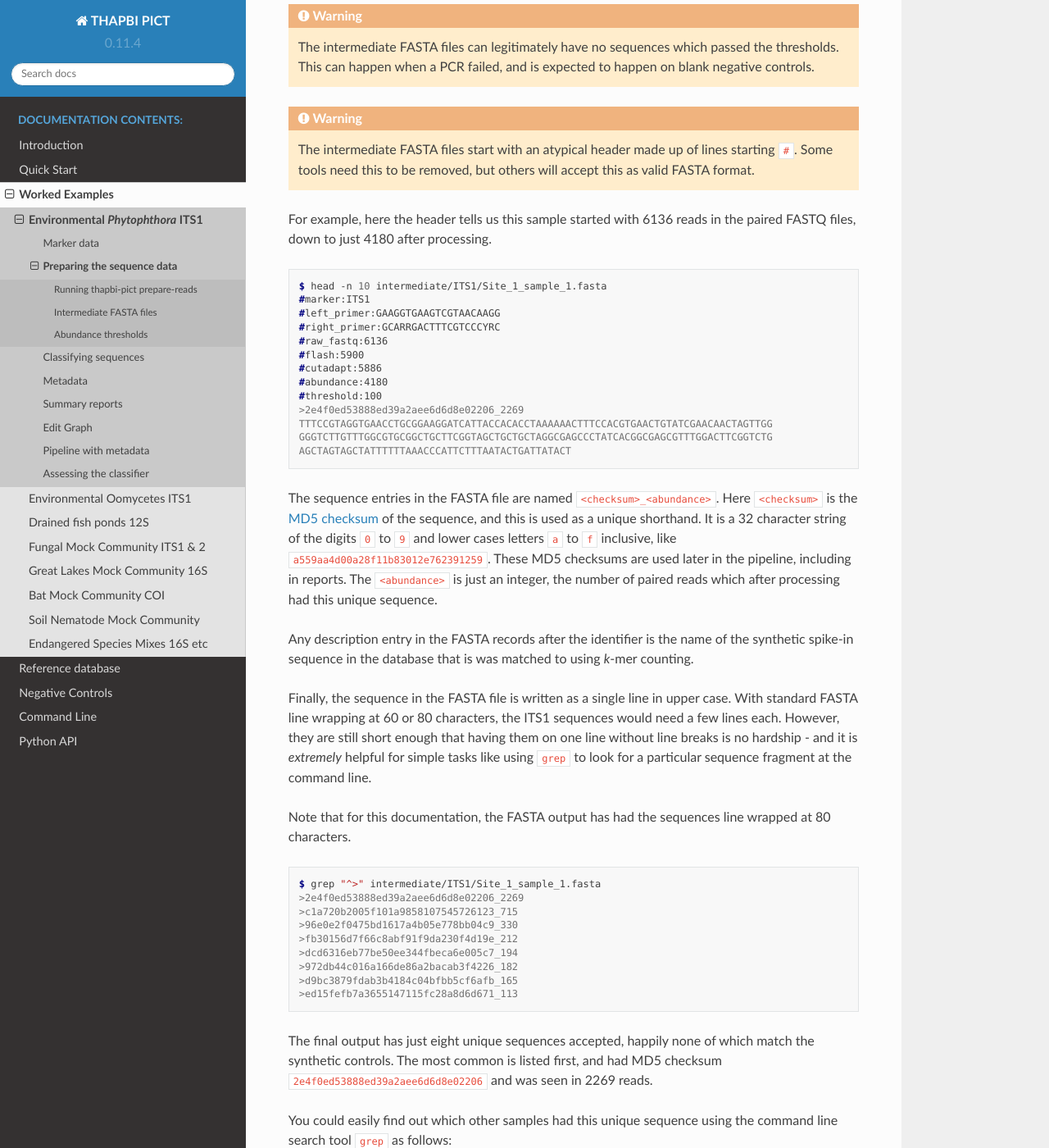
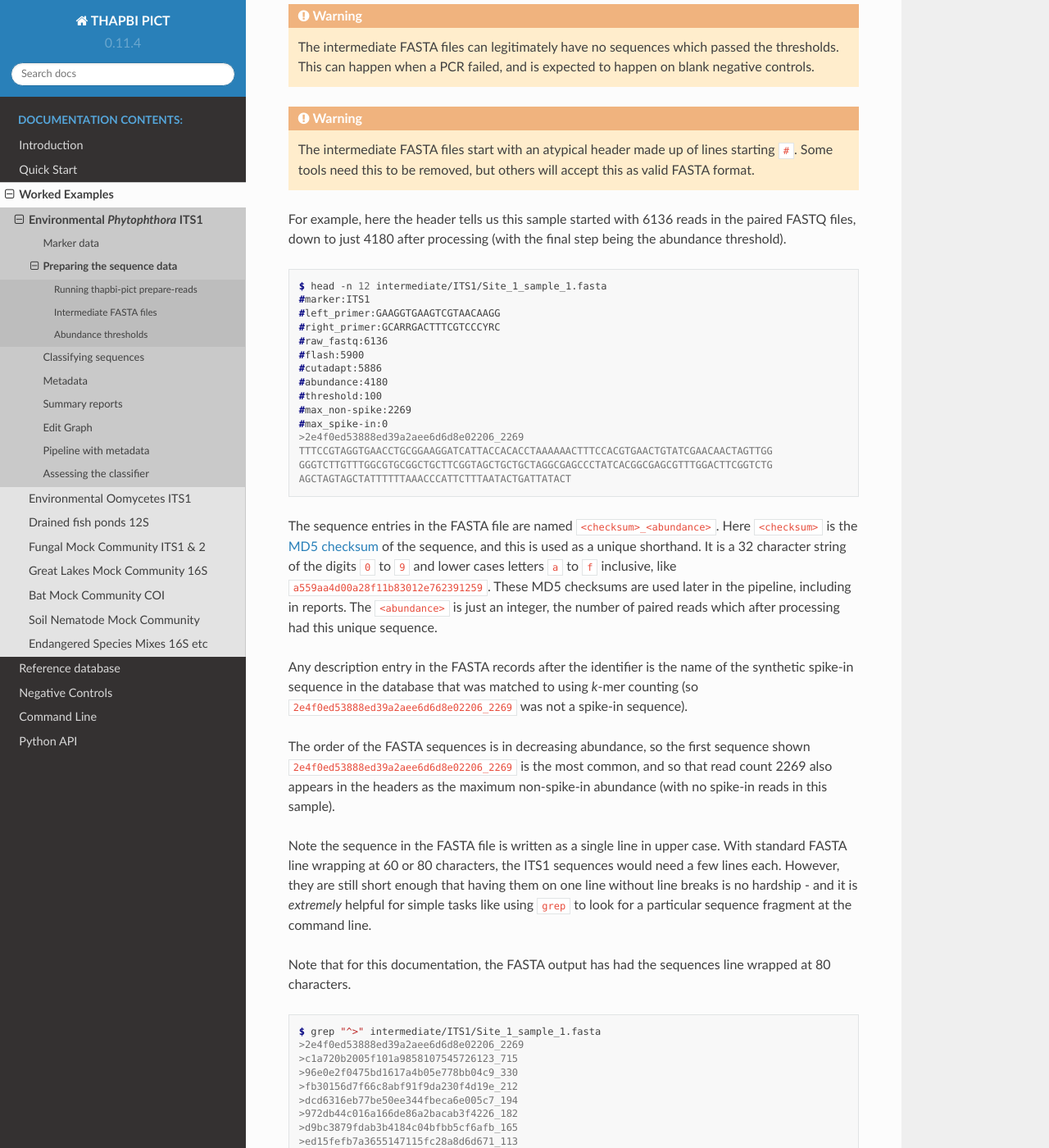
Before and after one commit to peterjc/thapbi-pict, a Sphinx documentation site: the page built from docs/examples/woody_hosts/prepare.rst, in a window 1280 px wide and 1400 px high, scrolled down 1493 px. Shown: the whole window at 82% size. Built offline with Sphinx 7.4.7 and the Read the Docs theme 2.0.0, drawn with Linux system fonts in a browser that asks for light colours; pages that are not in the unit, such as notebooks, are missing from menus.

Commit message:
Record max (non-)spike abundance in intermediates
Then show these spike values in the reports.

Note will now always load any spikes from database,
even if user supplies no negative control samples.
This was helpful where I wanted to include one early
plate (without the spike-in controls) in an anlysis,
and still have the max-(non-)spike-in columns reported.

```diff
--- a/docs/examples/recycled_water/primers.rst
+++ b/docs/examples/recycled_water/primers.rst
@@ -75,6 +75,8 @@ a reservoir. Here is with the default primer trimming:
     #cutadapt:66985
     #abundance:46118
     #threshold:100
+    #max_non-spike:35110
+    #max_spike-in:0
     >11b74237bf44899f24ace62be657172a_35110
     TTTCCGTAGGTGAACCTGCGGAAGGATCATTACCACACCTAAAAAAACTTTCCACGTGAACCGTATCAACCCCTTAAATT
     TGGGGGCTTGCTCGGCGGCGTGCGTGCTGGCCTGTAATGGGTCGGCGTGCTGCTGCTGGGCAGGCTCTATCATGGGCGAG
--- a/docs/examples/woody_hosts/prepare.rst
+++ b/docs/examples/woody_hosts/prepare.rst
@@ -78,11 +78,12 @@ FASTQ pair we get a single *much* smaller FASTA file ``<sample_name>.fasta``.
    accept this as valid FASTA format.
 
 For example, here the header tells us this sample started with 6136 reads in
-the paired FASTQ files, down to just 4180 after processing.
+the paired FASTQ files, down to just 4180 after processing (with the final
+step being the abundance threshold).
 
 .. code:: console
 
-    $ head -n 10 intermediate/ITS1/Site_1_sample_1.fasta
+    $ head -n 12 intermediate/ITS1/Site_1_sample_1.fasta
     #marker:ITS1
     #left_primer:GAAGGTGAAGTCGTAACAAGG
     #right_primer:GCARRGACTTTCGTCCCYRC
@@ -91,6 +92,8 @@ the paired FASTQ files, down to just 4180 after processing.
     #cutadapt:5886
     #abundance:4180
     #threshold:100
+    #max_non-spike:2269
+    #max_spike-in:0
     >2e4f0ed53888ed39a2aee6d6d8e02206_2269
     TTTCCGTAGGTGAACCTGCGGAAGGATCATTACCACACCTAAAAAACTTTCCACGTGAACTGTATCGAACAACTAGTTGG
     GGGTCTTGTTTGGCGTGCGGCTGCTTCGGTAGCTGCTGCTAGGCGAGCCCTATCACGGCGAGCGTTTGGACTTCGGTCTG
@@ -106,10 +109,16 @@ an integer, the number of paired reads which after processing had this unique
 sequence.
 
 Any description entry in the FASTA records after the identifier is the name of
-the synthetic spike-in sequence in the database that is was matched to using
-*k*-mer counting.
+the synthetic spike-in sequence in the database that was matched to using
+*k*-mer counting (so ``2e4f0ed53888ed39a2aee6d6d8e02206_2269`` was not a
+spike-in sequence).
 
-Finally, the sequence in the FASTA file is written as a single line in upper
+The order of the FASTA sequences is in decreasing abundance, so the first
+sequence shown ``2e4f0ed53888ed39a2aee6d6d8e02206_2269`` is the most common,
+and so that read count 2269 also appears in the headers as the maximum
+non-spike-in abundance (with no spike-in reads in this sample).
+
+Note the sequence in the FASTA file is written as a single line in upper
 case. With standard FASTA line wrapping at 60 or 80 characters, the ITS1
 sequences would need a few lines each. However, they are still short enough
 that having them on one line without line breaks is no hardship - and it is
```
Also changed, not shown: 9 other files.
